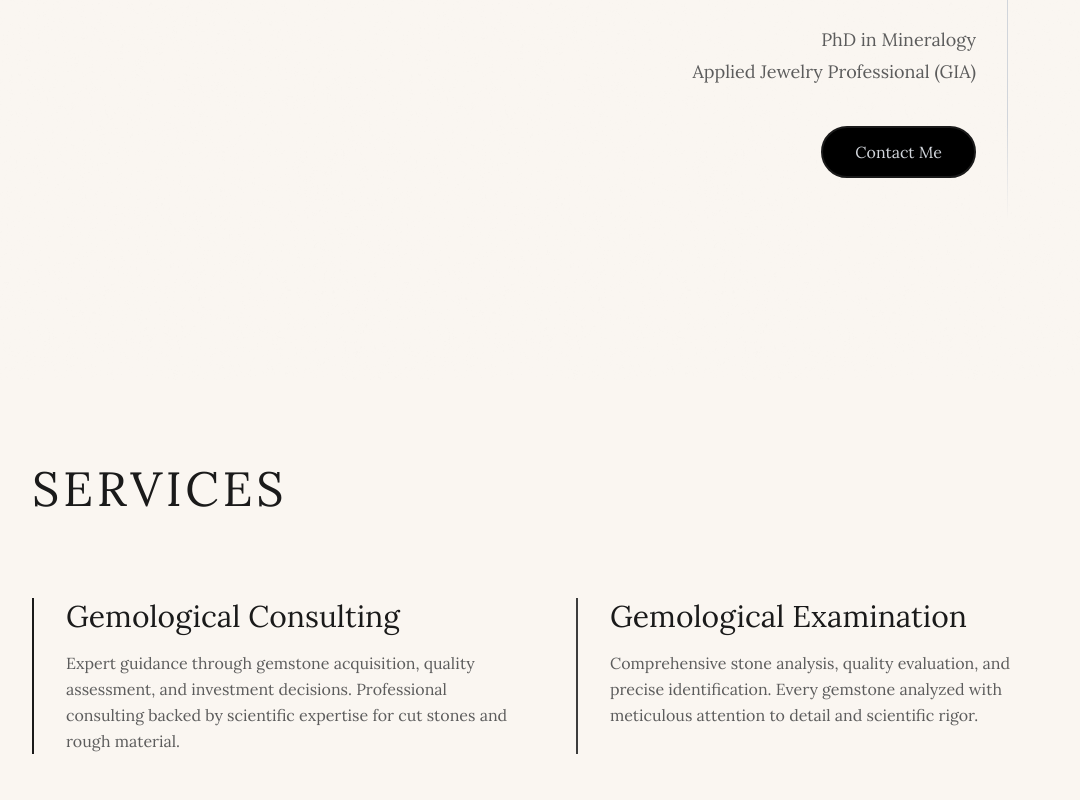
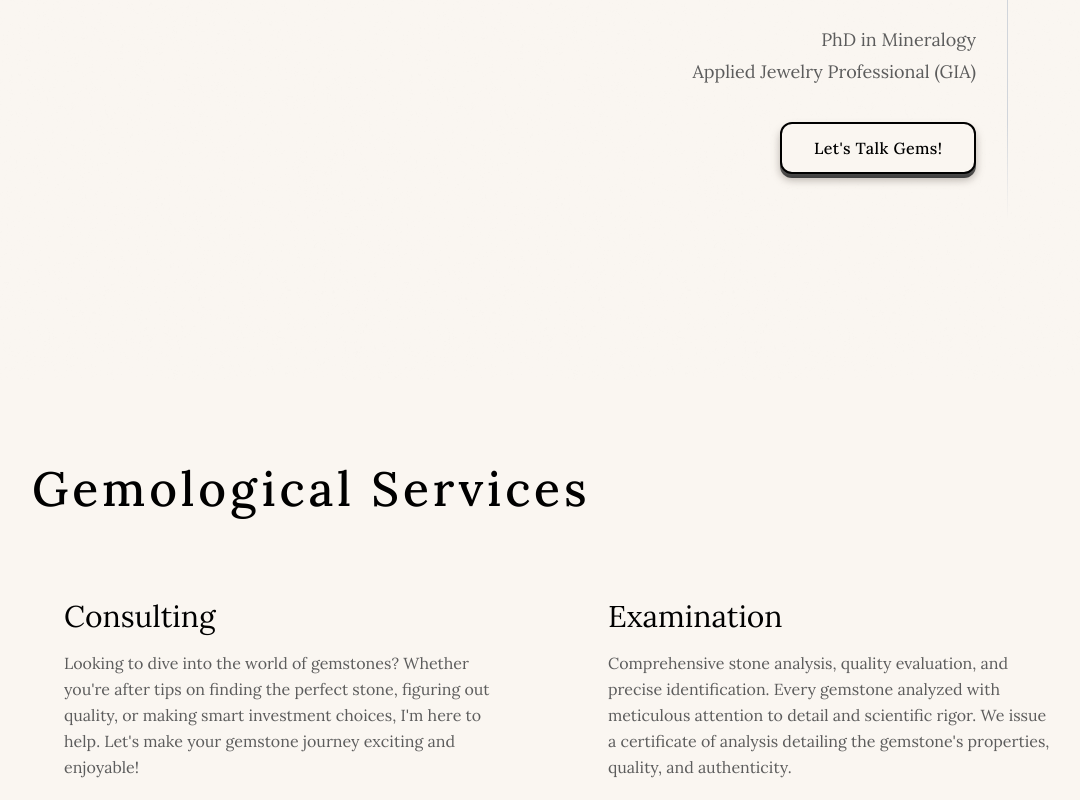
Before and after one commit to mineralogy-rocks/gemsla.be, a Next.js app: page / in a window 1280 px wide. Shown: the part 420-1220 px from the top of the page, without its empty margins (96-1176 px from the left). Built offline with nearby package versions, Linux system fonts and the light colour scheme; what @radix-ui/themes would draw is missing.

Commit message:
Improves UI with 3D button component
Adds a new 3D button component with hover and press effects using Framer Motion.

Replaces standard links with the new button component in the landing page.
Also introduces global CSS styles for focus states and reduced motion support.

```diff
--- /dev/null
+++ b/app/components/Button3D.tsx
@@ -0,0 +1,114 @@
+"use client";
+
+import React from "react";
+import {motion, HTMLMotionProps} from "framer-motion";
+
+type ButtonVariant = "primary" | "secondary";
+type ButtonSize = "sm" | "md" | "lg";
+
+interface Button3DBaseProps {
+	variant?: ButtonVariant;
+	size?: ButtonSize;
+	children: React.ReactNode;
+	className?: string;
+}
+
+type Button3DAsButton = Button3DBaseProps &
+	Omit<HTMLMotionProps<"button">, keyof Button3DBaseProps> & {
+		as?: "button";
+		href?: never;
+	};
+
+type Button3DAsAnchor = Button3DBaseProps &
+	Omit<HTMLMotionProps<"a">, keyof Button3DBaseProps> & {
+		as: "a";
+		href: string;
+	};
+
+type Button3DProps = Button3DAsButton | Button3DAsAnchor;
+
+const sizeClasses = {
+	sm: "px-5 py-2 text-sm",
+	md: "px-8 py-3 text-base",
+	lg: "px-10 py-4 text-lg",
+};
+
+export function Button3D({
+	as = "button",
+	variant = "primary",
+	size = "md",
+	children,
+	className = "",
+	...props
+}: Button3DProps) {
+	const Component = as === "a" ? motion.a : motion.button;
+	const isPrimary = variant === "primary";
+
+	return (
+		<Component className={`group relative inline-block rounded-xl border-none bg-transparent p-0 cursor-pointer outline-offset-4 select-none [-webkit-tap-highlight-color:transparent] ${className}`}
+		           whileHover="hover"
+		           whileTap="pressed"
+		           initial="idle"
+		           {...(props as any)}>
+			{/* Shadow Layer */}
+			<motion.span className="absolute inset-0 rounded-xl"
+			             style={{
+				             background: "hsla(30, 20%, 20%, 0.35)",
+				             filter: "blur(4px)",
+			             }}
+			             variants={{
+				             idle: { y: 2 },
+				             hover: { y: 4 },
+				             pressed: { y: 1 },
+			             }}
+			             transition={{
+				             type: "tween",
+				             duration: 0.15,
+			             }}
+			             aria-hidden="true" />
+
+			{/* Edge Layer - The 3D beveled edge */}
+			<motion.span className="absolute inset-0 rounded-xl"
+			             style={{
+				             background: isPrimary
+					             ? "linear-gradient(to bottom, #a08060, #5c4a3a)"
+					             : "linear-gradient(to bottom, var(--border), var(--foreground-muted))",
+			             }}
+			             aria-hidden="true" />
+
+			{/* Front Layer - Interactive surface */}
+			<motion.span className={`relative block rounded-xl ${sizeClasses[size]} ${isPrimary ? "bg-foreground text-secondary" : "bg-background text-foreground border-2 border-foreground"} font-normal tracking-wide will-change-transform`}
+			             variants={{
+				             idle: {
+					             y: -4,
+					             transition: {
+						             type: "spring",
+						             stiffness: 400,
+						             damping: 25
+					             }
+				             },
+				             hover: {
+					             y: -6,
+					             filter: "brightness(1.1)",
+					             transition: {
+						             type: "tween",
+						             duration: 0.25,
+						             ease: "easeOut"
+					             }
+				             },
+				             pressed: {
+					             y: -2,
+					             transition: {
+						             type: "tween",
+						             duration: 0.034,
+						             ease: "easeOut"
+					             }
+				             },
+			             }}>
+				{children}
+			</motion.span>
+		</Component>
+	);
+}
+
+export default Button3D;
--- a/app/globals.css
+++ b/app/globals.css
@@ -3,7 +3,7 @@
 :root {
 	--background: #faf6f1;
 	--background-alt: #f5f0e8;
-	--foreground: #1a1a1a;
+	--foreground: #000000;
 	--foreground-muted: #3d3d3d;
 	--text-gray: #5c5c5c;
 	--accent: #000000;
@@ -41,9 +41,8 @@ body {
 h1, h2 {
 	font-family: var(--font-lora), serif;
 	color: var(--foreground);
-	text-transform: uppercase;
 	letter-spacing: 0.08em;
-	font-weight: 400;
+	font-weight: 500;
 }
 
 h1 {
@@ -85,3 +84,17 @@ h3, h4, h5, h6 {
 		font-size: 4.5rem;
 	}
 }
+
+/* 3D Button Focus States */
+.group:focus-visible {
+	outline: 2px solid var(--foreground);
+	outline-offset: 4px;
+}
+
+/* Reduced Motion Support for 3D Buttons */
+@media (prefers-reduced-motion: reduce) {
+	.group span {
+		transition: none !important;
+		animation: none !important;
+	}
+}
--- a/app/layout.tsx
+++ b/app/layout.tsx
@@ -11,7 +11,7 @@ const lora = Lora({
 });
 
 export const metadata: Metadata = {
-	title: "GemsLabe - Gemological Services & Consulting",
+	title: "GemsLabé - Gemological Services & Consulting",
 	description: "Professional gemological services by Olena Rybnikova, PhD in Mineralogy. GIA Applied Jewelry Professional offering gemstone consulting, examination, and advanced analysis using Raman spectroscopy, X-ray diffraction, and more.",
 	keywords: ["gemology", "mineralogy", "gemstone consulting", "gemological examination", "Raman spectroscopy", "GIA certified", "beryllium minerals", "gemstone analysis"],
 	authors: [{name: "Olena Rybnikova"}],
--- a/app/page.tsx
+++ b/app/page.tsx
@@ -2,6 +2,7 @@
 
 import {motion} from "framer-motion";
 import {fadeInUp, staggerContainer, staggerItem, fadeInLeft} from "./lib/animations";
+import {Button3D} from "./components/Button3D";
 
 export default function Home() {
 	return (
@@ -61,10 +62,12 @@ export default function Home() {
 							</p>
 						</motion.div>
 						<motion.div variants={fadeInUp}>
-							<a href="/contact"
-							   className="inline-block px-8 py-3 border-2 border-foreground rounded-full bg-accent text-secondary hover:text-background transition-all duration-300">
-								Contact Me
-							</a>
+							<Button3D as="a"
+							          href="/contact"
+							          variant="secondary"
+							          size="md">
+								<span className="font-medium">Let&apos;s Talk Gems!</span>
+							</Button3D>
 						</motion.div>
 					</motion.div>
 
@@ -79,40 +82,38 @@ export default function Home() {
 				                variants={fadeInUp}>
 					<div className="max-w-5xl mx-auto">
 						<h2 className="text-left mb-20">
-							SERVICES
+							Gemological Services
 						</h2>
 						<motion.div className="grid grid-cols-1 md:grid-cols-2 gap-16 mb-20"
 						            variants={staggerContainer}
 						            initial="hidden"
 						            whileInView="visible"
 						            viewport={{once: true, margin: "-100px"}}>
-							{/* Gemological Consulting */}
-							<motion.article className="border-l-2 border-foreground pl-8"
+							<motion.article className="pl-8"
 							                variants={fadeInLeft}>
 								<h3 className="text-2xl sm:text-3xl font-semibold mb-4 text-foreground">
-									Gemological Consulting
+									Consulting
 								</h3>
 								<p className="text-text-gray leading-relaxed">
-									Expert guidance through gemstone acquisition, quality assessment, and investment decisions. Professional consulting backed by scientific expertise for cut stones and rough material.
+									Looking to dive into the world of gemstones? Whether you&apos;re after tips on finding the perfect stone, figuring out quality, or making smart investment choices, I&apos;m here to help. Let&apos;s make your gemstone journey exciting and enjoyable!
 								</p>
 							</motion.article>
 
-							{/* Gemological Examination */}
-							<motion.article className="border-l-2 border-foreground-muted pl-8"
+							<motion.article className="pl-8"
 							                variants={fadeInLeft}>
 								<h3 className="text-2xl sm:text-3xl font-semibold mb-4 text-foreground">
-									Gemological Examination
+									Examination
 								</h3>
 								<p className="text-text-gray leading-relaxed">
 									Comprehensive stone analysis, quality evaluation, and precise identification. Every gemstone analyzed with meticulous attention to detail and scientific rigor.
+									We issue a certificate of analysis detailing the gemstone&apos;s properties, quality, and authenticity.
 								</p>
 							</motion.article>
 						</motion.div>
 
-						{/* Analysis Methods */}
 						<div className="mt-20 border-t border-border-light pt-16">
 							<h3 className="text-xl sm:text-2xl font-light mb-12 text-foreground text-center">
-								Advanced Analysis Methods
+								Analysis Methods
 							</h3>
 							<motion.div className="grid grid-cols-1 sm:grid-cols-2 lg:grid-cols-3 gap-8"
 							            variants={staggerContainer}
@@ -386,10 +387,12 @@ export default function Home() {
 						</h2>
 						<motion.div className="text-center mb-16"
 						            variants={fadeInUp}>
-							<a href="/contact"
-							   className="inline-block px-8 py-3 border-2 border-foreground text-foreground rounded-full hover:bg-accent hover:text-background transition-all duration-300">
+							<Button3D as="a"
+							          href="/contact"
+							          variant="secondary"
+							          size="md">
 								Send a Message
-							</a>
+							</Button3D>
 						</motion.div>
 						<motion.div className="space-y-12 max-w-2xl mx-auto"
 						            variants={staggerContainer}
```
